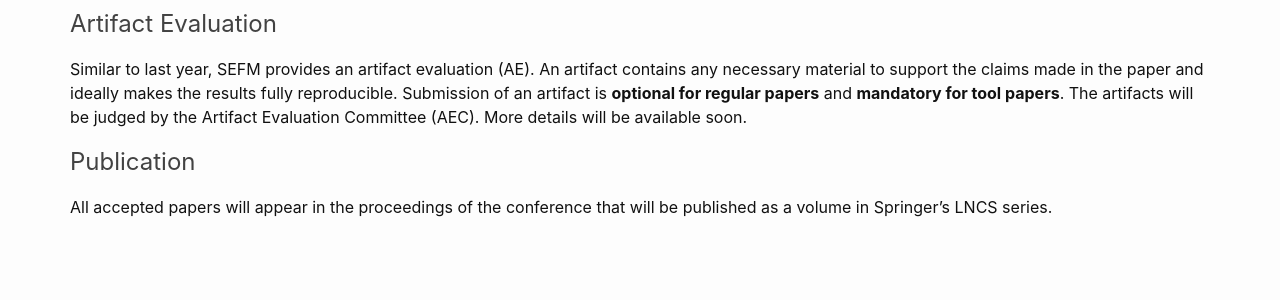
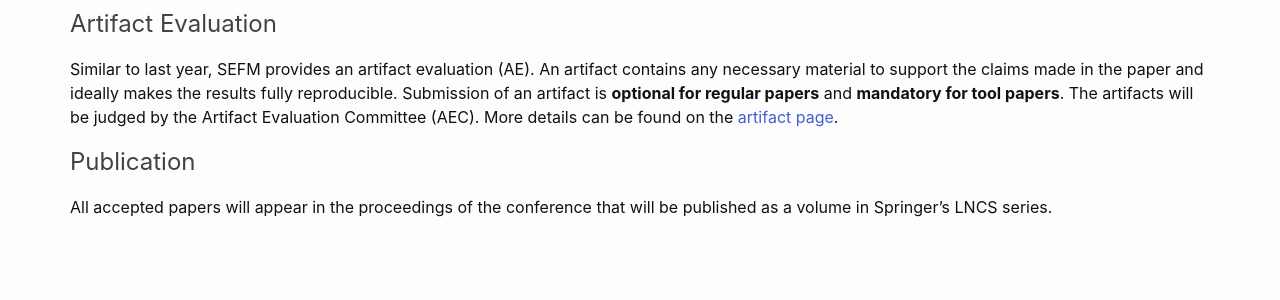
Before and after one commit to sefm-conference/2024, a Jekyll site: the page built from _pages/callforpapers.md, in a window 1280 px wide and 900 px high, scrolled down 1671 px. Shown: the part 454-754 px from the top of the window. Built offline with Jekyll 4.4.1, drawn with Linux system fonts in a browser that asks for light colours.

Commit message:
Update callforpapers.md
link to available artifacts page

```diff
--- a/_pages/callforpapers.md
+++ b/_pages/callforpapers.md
@@ -82,10 +82,7 @@ Papers can be submitted through Easychair: [https://easychair.org/conferences/?c
 
 ## Artifact Evaluation
 
-Similar to last year, SEFM provides an artifact evaluation (AE). An artifact contains any necessary material to support the claims made in the paper and ideally makes the results fully reproducible. Submission of an artifact is **optional for regular papers** and **mandatory for tool papers**. The artifacts will be judged by the Artifact Evaluation Committee (AEC).  More details will be available soon.
-<!--
-More details can be found on the [artifact page]({{ site.baseurl }}{~~~~% link _pages/artifacts.md %}).
--->
+Similar to last year, SEFM provides an artifact evaluation (AE). An artifact contains any necessary material to support the claims made in the paper and ideally makes the results fully reproducible. Submission of an artifact is **optional for regular papers** and **mandatory for tool papers**. The artifacts will be judged by the Artifact Evaluation Committee (AEC). More details can be found on the [artifact page]({{ site.baseurl }}{~~~~% link _pages/artifacts.md %}).
 
 ## Publication
 
```
